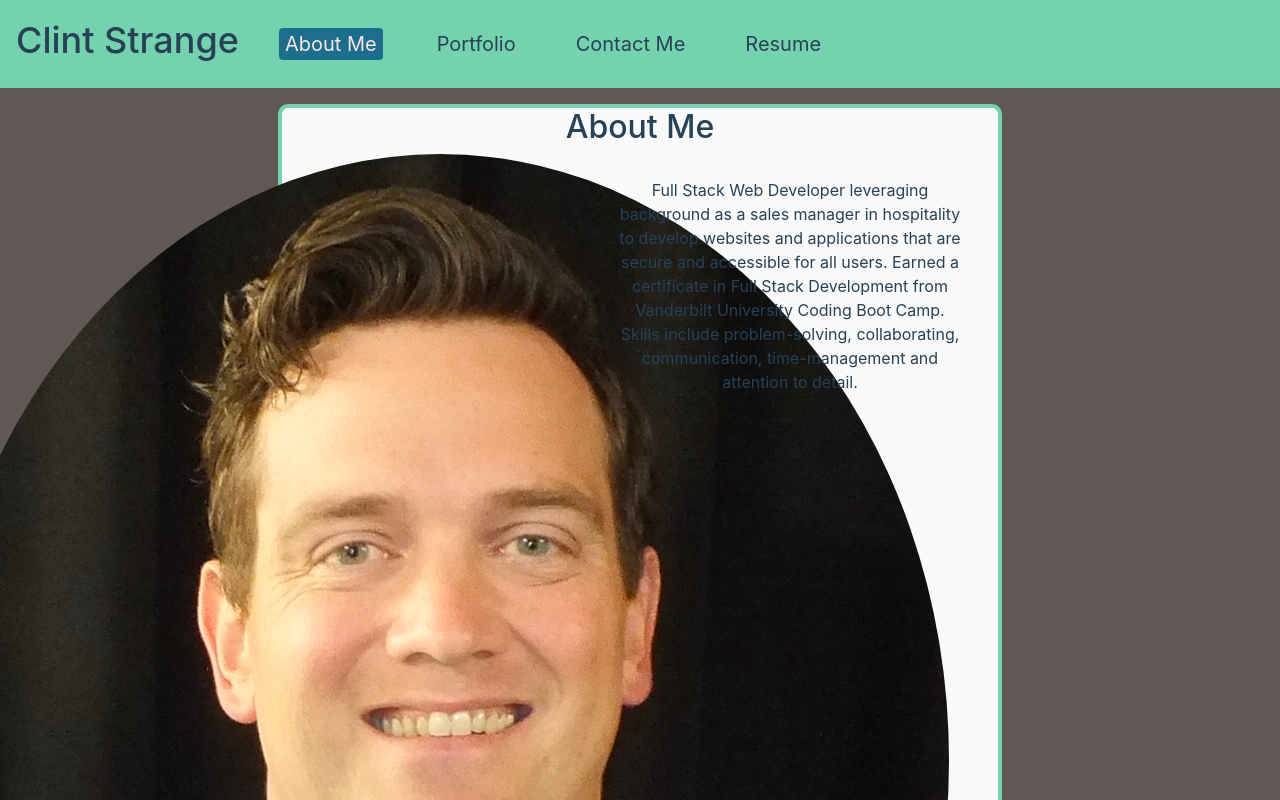
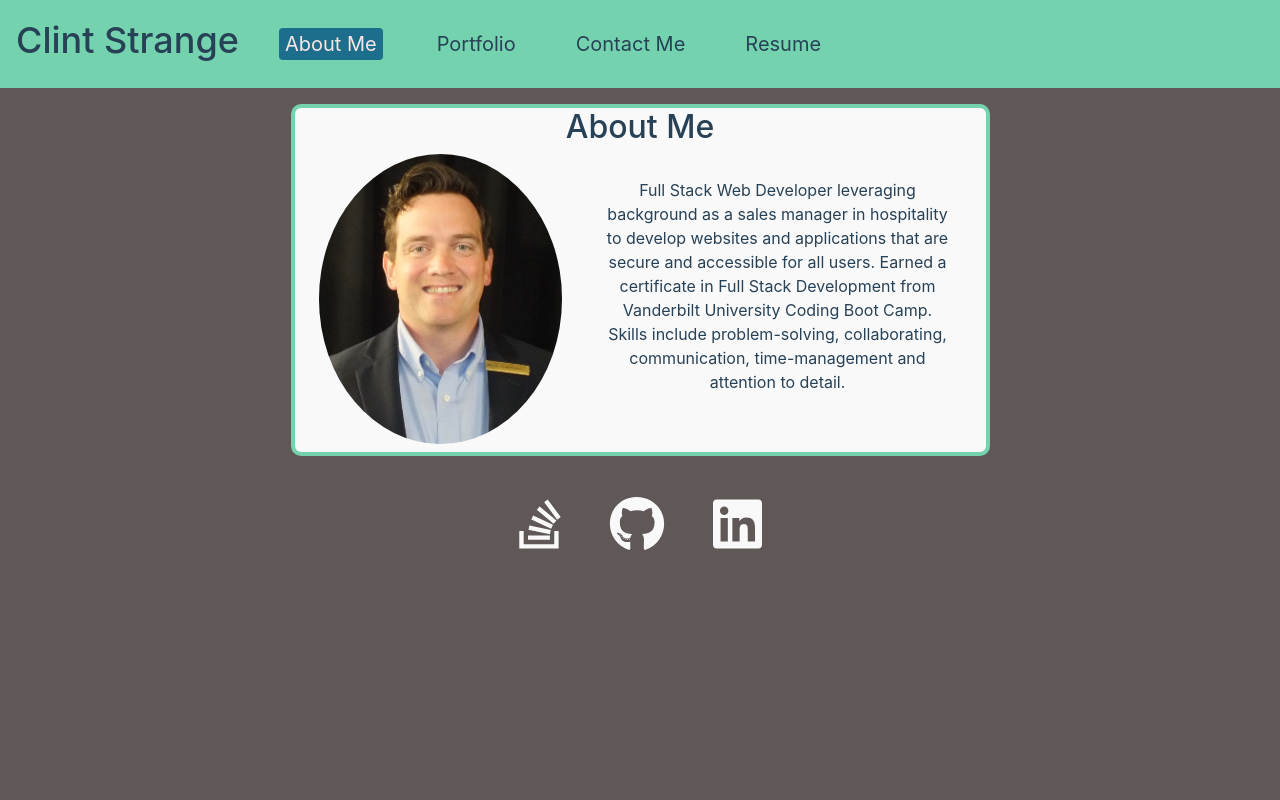
Before and after one commit to clintonstrange/react-portfolio, a React (Create React App) app: page / in a window 1280 px wide. Shown: the top 800 px of the page. Built offline with nearby package versions, Linux system fonts and the light colour scheme.

Commit message:
deployed img bug

```diff
--- a/src/index.css
+++ b/src/index.css
@@ -52,6 +52,7 @@ code {
 
 #propic {
   border-radius: 50%;
+  max-width: 275px;
 }
 
 #about-text {
```
